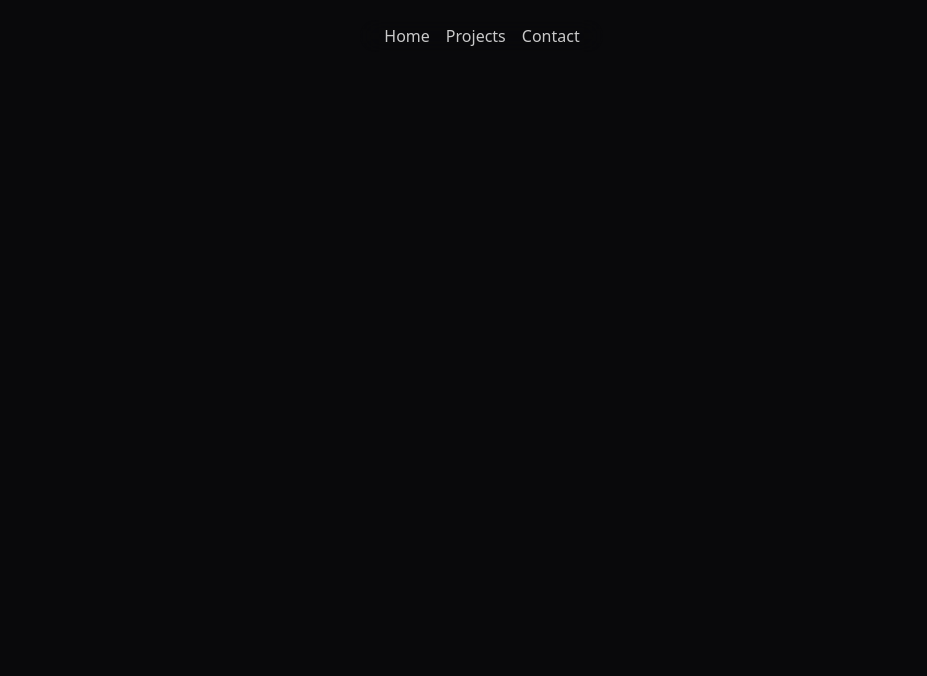
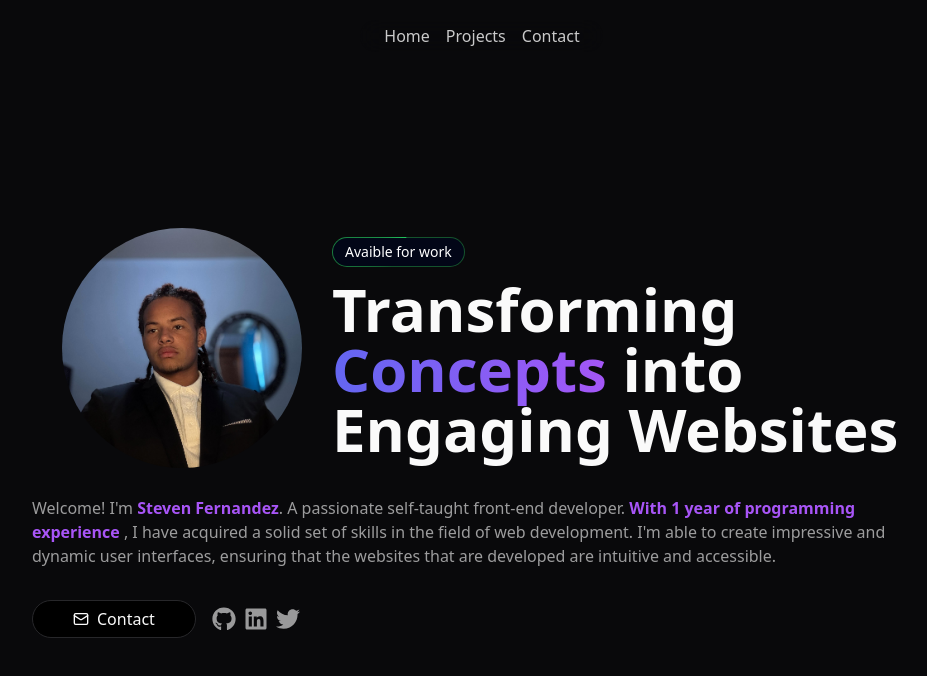
Before and after one commit to Vengxdor/Vengxdor, an Astro site: page / in a window 1280 px wide. Shown: the whole page, without its empty margins (158-1085 px from the left). Built offline with nearby package versions, Linux system fonts and the light colour scheme; Astro itself is replaced by a stand-in of ours.

Commit message:
feat: Finish Hero section

```diff
--- a/src/components/Hero.astro
+++ b/src/components/Hero.astro
@@ -0,0 +1,95 @@
+---
+import { FaGithub, FaLinkedin, FaTwitter } from 'react-icons/fa'
+---
+<section id='hero' class='my-44 flex flex-col gap-4'>
+  <article class='flex flex-col md:flex-row'>
+    <div class='mb-7 flex min-w-[300px] justify-center md:mb-0'>
+      <img
+        class='aspect-square  size-60 animate-blurred-fade-in justify-center rounded-full object-cover md:flex '
+        src='/author.jpg'
+        alt=''
+      />
+    </div>
+    <div class='flex flex-col justify-center'>
+      <span class='flex'>
+        <a
+          href='#'
+          class='relative mb-3 flex overflow-hidden rounded-full p-px focus:outline-none focus:ring-2 focus:ring-slate-400 focus:ring-offset-2 focus:ring-offset-slate-50'
+        >
+          <span class='work-border absolute inset-[-1000%] bg-[conic-gradient(from_90deg_at_50%_50%,#14532d_50%,#22c55e_100%)]' />
+          <span class='inline-flex size-full cursor-pointer items-center justify-center rounded-full bg-slate-950 px-3 py-1 text-sm font-medium text-white backdrop-blur-3xl'>
+            Avaible for work
+          </span>
+        </a>
+      </span>
+
+      <h1 class='max-w-[24ch] animate-fade-in-down text-4xl font-bold leading-tight sm:text-5xl md:text-6xl'>
+        Transforming{' '}
+        <span class='bg-gradient-to-r from-indigo-500 to-purple-500 bg-clip-text text-transparent'>
+          Concepts
+        </span>{' '}
+        into Engaging Websites
+      </h1>
+    </div>
+  </article>
+  <article class='mt-3 grid gap-8'>
+    <p class='animate-fade-in-down text-sm text-white/60 md:text-base'>
+      Welcome! I&apos;m{' '}
+      <strong class='text-purple-500'>Steven Fernandez</strong>. A
+      passionate self-taught front-end developer.{' '}
+      <strong class='text-secondary'>
+        With 1 year of programming experience
+      </strong>
+      , I have acquired a solid set of skills in the field of web
+      development. I&apos;m able to create impressive and dynamic user
+      interfaces, ensuring that the websites that are developed are
+      intuitive and accessible.
+    </p>
+    <div class='flex items-center gap-4'>
+      <a
+        class='flex items-center gap-2 rounded-full border bg-black px-10 py-1.5 transition-all duration-200 hover:-translate-y-0.5'
+        href='mailto:fernandezsteven185@gmail.com'
+      >
+      <svg
+      xmlns='http://www.w3.org/2000/svg'
+      width='1em'
+      height='1em'
+      viewBox='0 0 24 24'
+    >
+      <g
+        fill='none'
+        stroke='currentColor'
+        stroke-linecap='round'
+        stroke-linejoin='round'
+        stroke-width='2'
+      >
+        <rect width='20' height='16' x='2' y='4' rx='2' />
+        <path d='m22 7l-8.97 5.7a1.94 1.94 0 0 1-2.06 0L2 7' />
+      </g>
+    </svg>
+        Contact
+      </a>
+      <div class='flex gap-2 text-2xl '>
+        <a
+          class='opacity-60 transition-all duration-300 hover:opacity-100'
+          href='#'
+        >
+          <FaGithub />
+        </a>
+        <a
+          class='opacity-60 transition-all duration-300 hover:text-[#2476c8] hover:opacity-100'
+          href='#'
+        >
+          <FaLinkedin />
+        </a>
+        <a
+          class='opacity-60 transition-all duration-300 hover:text-[#1ca1f1] hover:opacity-100'
+          href='#'
+        >
+          <FaTwitter />
+        </a>
+        <a href='#'></a>
+      </div>
+    </div>
+  </article>
+</section>
--- a/src/layouts/Layout.astro
+++ b/src/layouts/Layout.astro
@@ -10,18 +10,19 @@ const { title } = Astro.props;
 ---
 
 <!doctype html>
-<html lang="en">
+<html class='dark' lang="en">
 	<head>
 		<meta charset="UTF-8" />
-		<meta name="description" content="Astro description" />
+		<meta name="description" content="Front-end developer for people who need a functional and attractive project." />
 		<meta name="viewport" content="width=device-width" />
 		<link rel="icon" type="image/svg+xml" href="/favicon.svg" />
-		<meta name="generator" content={Astro.generator} />
 		<title>{title}</title>
 	</head>
 	<body>
-		<Header client:load/>
-		<slot />
-		<Footer />
+		<div class='mx-auto w-11/12 pb-8 md:w-10/12 lg:max-w-[900px]' id="app">
+			<Header client:load/>
+			<slot />
+			<Footer />
+		</div>
 	</body>
 </html>
--- a/src/pages/index.astro
+++ b/src/pages/index.astro
@@ -1,9 +1,11 @@
 ---
+import Hero from '@/components/Hero.astro'
 import Layout from '@/layouts/Layout.astro'
 import '@/styles/global.css'
 ---
 
 <Layout title="Steven's Portfolio - Front end Developer">
   <main>
+    <Hero />
   </main>
 </Layout>
```
Also changed, not shown: public/author.jpg (added).
